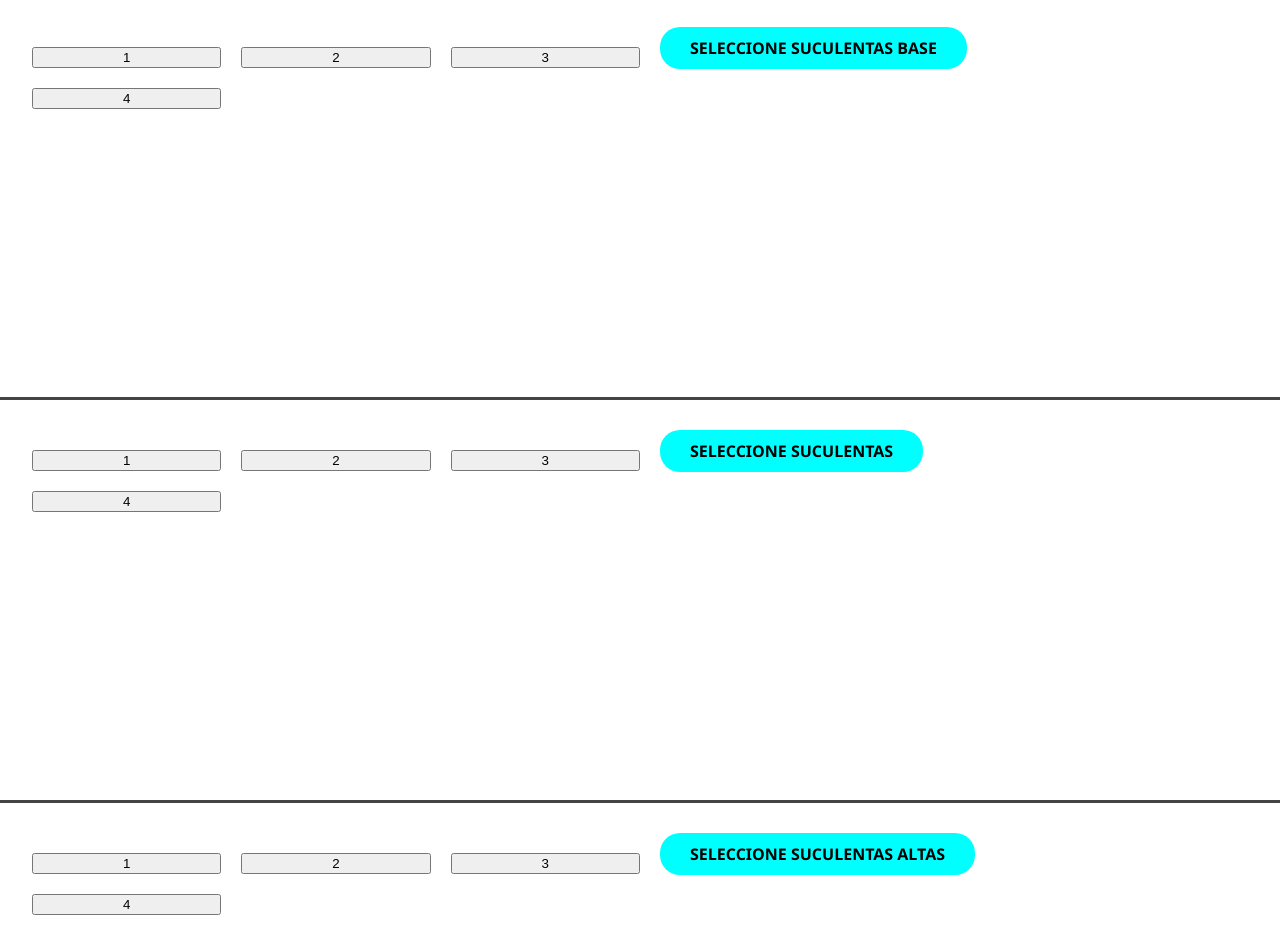
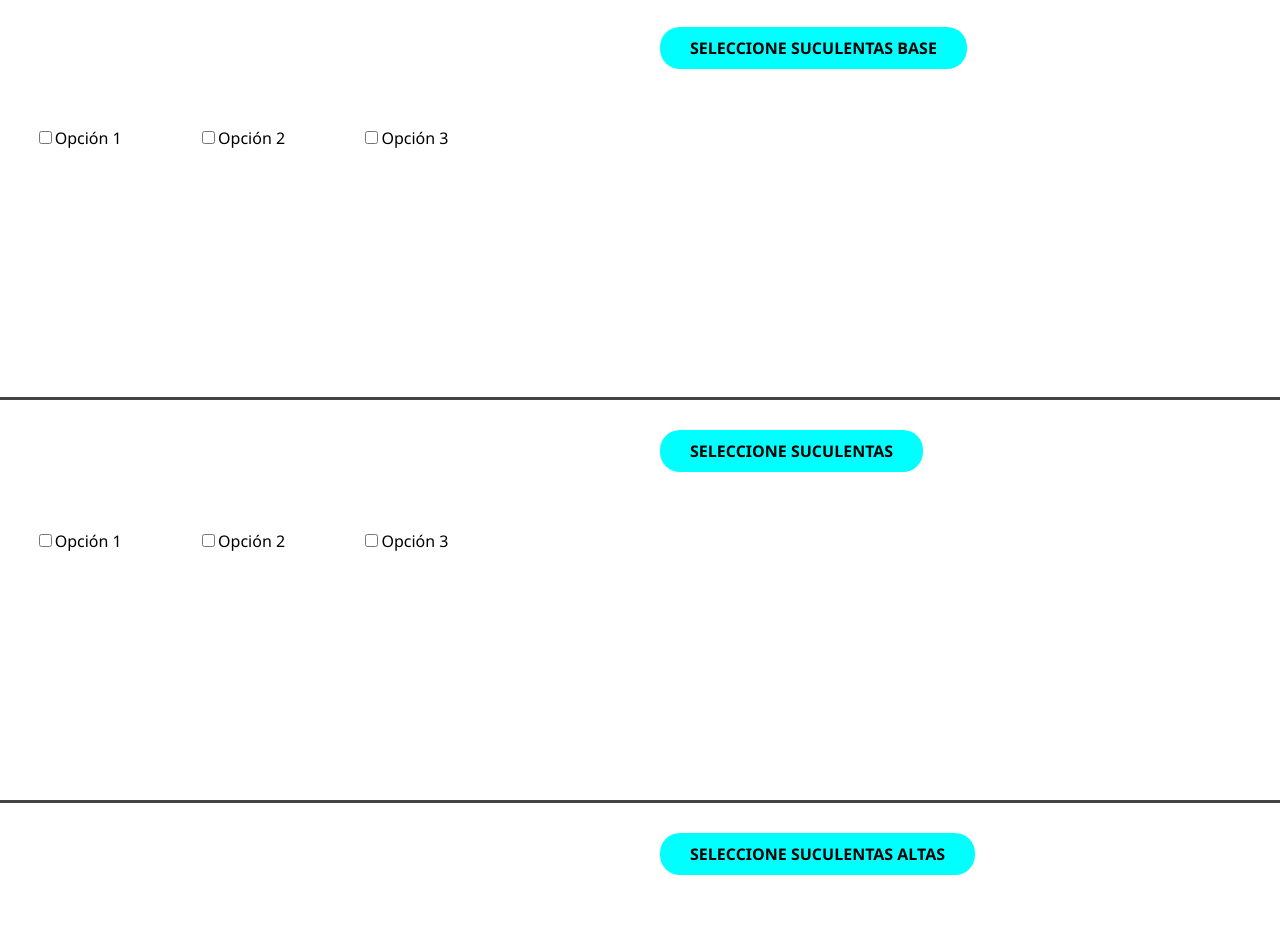
Before and after one commit to sebastianmb/app-suculentas-front, a React (Create React App) app: page / in a window 1280 px wide. Shown: the part 1300-2235 px from the top of the page. Built offline with nearby package versions, Linux system fonts and the light colour scheme.

Commit message:
Creacion componente chechboxlist

```diff
--- /dev/null
+++ b/src/components/CheckboxList.js
@@ -0,0 +1,43 @@
+import React, { Component } from 'react';
+
+class CheckboxList extends Component {
+  constructor(props) {
+    super(props);
+    this.state = {
+      options: [
+        { id: 1, label: 'Opción 1', checked: false },
+        { id: 2, label: 'Opción 2', checked: false },
+        { id: 3, label: 'Opción 3', checked: false }
+      ]
+    };
+  }
+
+  handleCheckboxChange = (id) => {
+    this.setState((prevState) => ({
+      options: prevState.options.map((option) =>
+        option.id === id ? { ...option, checked: !option.checked } : option
+      )
+    }));
+  };
+
+  render() {
+    return (
+      <div>
+        {this.state.options.map((option) => (
+          <div key={option.id}>
+            <label>
+              <input
+                type="checkbox"
+                checked={option.checked}
+                onChange={() => this.handleCheckboxChange(option.id)}
+              />
+              {option.label}
+            </label>
+          </div>
+        ))}
+      </div>
+    );
+  }
+}
+
+export default CheckboxList;
--- a/src/components/Plantone.js
+++ b/src/components/Plantone.js
@@ -1,5 +1,5 @@
 import React from 'react'
-
+import CheckboxList from './CheckboxList';
 
 const Plantone = () => {
   return (
@@ -7,18 +7,7 @@ const Plantone = () => {
       <div className='center-suculentas'>
         <div className='mostrario'>
           <div>
-            <button>
-              1
-            </button>
-            <button>
-              2
-            </button>
-            <button>
-              3
-            </button>
-            <button>
-              4
-            </button>
+            <CheckboxList />
           </div>
         </div>
         <div className='seleccion'>
--- a/src/components/Plantthree.js
+++ b/src/components/Plantthree.js
@@ -1,4 +1,5 @@
 import React from 'react'
+import CheckboxList from './CheckboxList';
 
 const Plantthree = () => {
   return (
@@ -6,18 +7,11 @@ const Plantthree = () => {
       <div className='center-suculentas'>
         <div className='mostrario'>
           <div>
-            <button>
-              1
-            </button>
-            <button>
-              2
-            </button>
-            <button>
-              3
-            </button>
-            <button>
-              4
-            </button>
+            <span>
+              <CheckboxList />
+            </span>
+
+
           </div>
         </div>
         <div className='seleccion'>
--- a/src/components/Planttwo.js
+++ b/src/components/Planttwo.js
@@ -1,23 +1,12 @@
 import React from 'react'
-
+import CheckboxList from './CheckboxList';
 const Planttwo = () => {
   return (
     <div id='suculentas'>
       <div className='center-suculentas'>
         <div className='mostrario'>
           <div>
-            <button>
-              1
-            </button>
-            <button>
-              2
-            </button>
-            <button>
-              3
-            </button>
-            <button>
-              4
-            </button>
+            <CheckboxList />
           </div>
         </div>
         <div className='seleccion'>
```
Also changed, not shown: src/assets/images/example-sucu.jpg (added).
